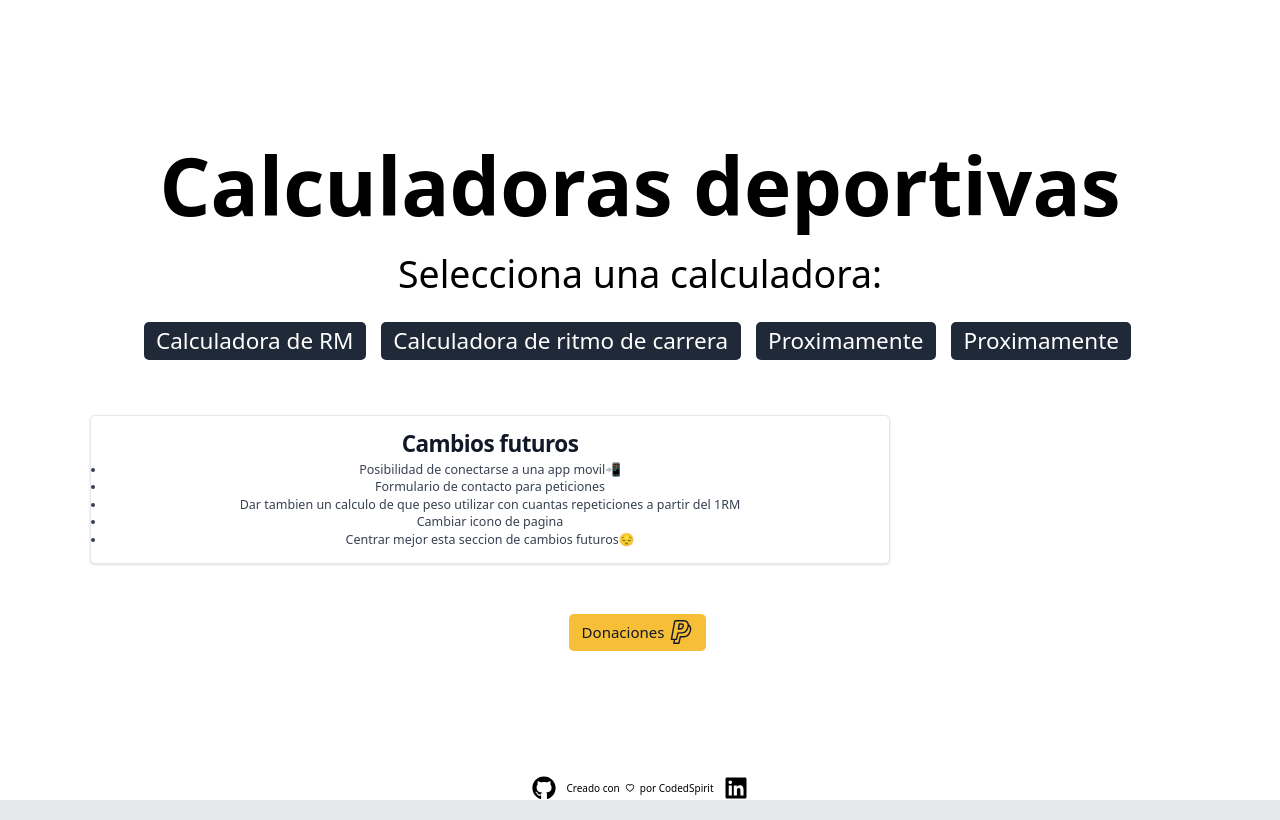
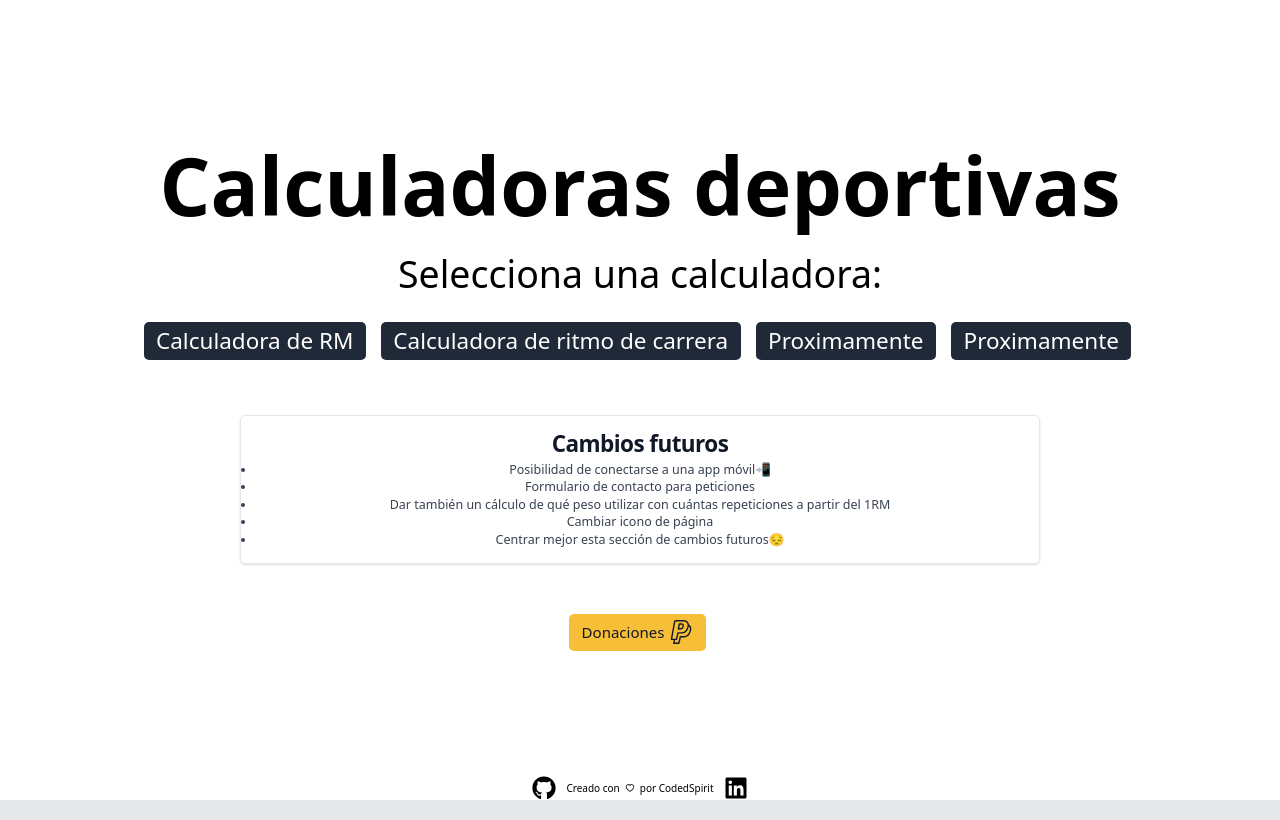
Before and after one commit to CodedSpirit-dev/sport-calcv1, a Next.js app: page / in a window 1280 px wide. Built offline with nearby package versions, Linux system fonts and the light colour scheme.

Commit message:
Corregido el centro de cambios futuros

```diff
--- a/src/pages/index.js
+++ b/src/pages/index.js
@@ -47,17 +47,19 @@ export default function Index() {
               </Link>
             </li>
           </ul>
+          <div className="flex justify-center items-center">
   <div className="w-full sm:w-8/12 m-20 block p-6 bg-white border border-gray-200 rounded-lg shadow dark:bg-gray-800 dark:border-gray-700 dark:hover:bg-gray-700">
     <h5 className="text-center mb-2 text-2xl sm:text-3xl md:text-4xl font-bold tracking-tight text-gray-900 dark:text-white">
       Cambios futuros
     </h5>
     <ul className="text-lg sm:text-xl text-gray-700 dark:text-gray-400 list-disc">
-              <li>Posibilidad de conectarse a una app movil📲</li>
+      <li>Posibilidad de conectarse a una app móvil📲</li>
       <li>Formulario de contacto para peticiones</li>
-              <li>Dar tambien un calculo de que peso utilizar con cuantas repeticiones a partir del 1RM</li>
-              <li>Cambiar icono de pagina</li>
-              <li>Centrar mejor esta seccion de cambios futuros😔</li>
+      <li>Dar también un cálculo de qué peso utilizar con cuántas repeticiones a partir del 1RM</li>
+      <li>Cambiar icono de página</li>
+      <li>Centrar mejor esta sección de cambios futuros😔</li>
     </ul>
+  </div>
 </div>
         </div>
         <button
```
Lines whose indentation alone changed are shown as unchanged.
